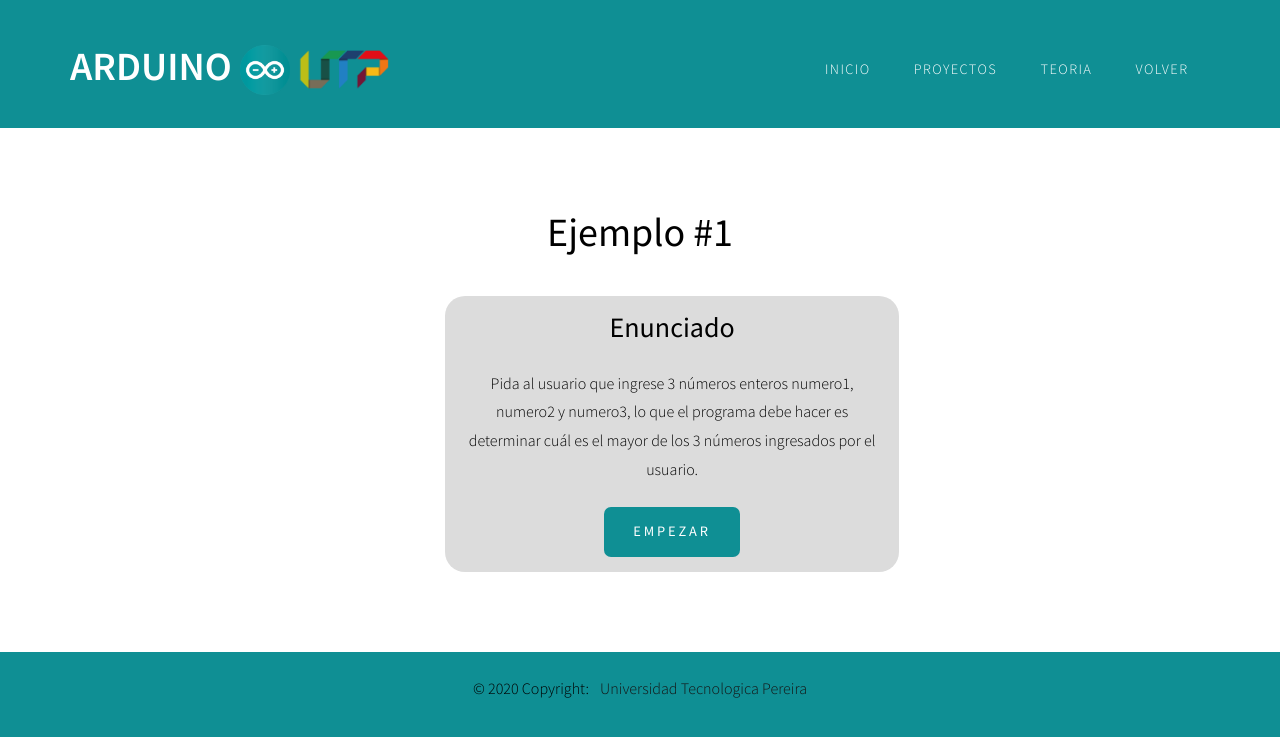
After one commit to juanesduque/EPBA, a Django app: page /condicionales/ejemplo-1 in a window 1280 px wide. The commit adds this page. Shown: the top 737 px of the page. Run offline with Django 3.2, Linux system fonts and the light colour scheme; some libraries are stand-ins or nearby versions.

Commit message:
14/01/2021 2:32

```diff
--- /dev/null
+++ b/templates/teoria/condicionales/ejemplos/ejemplo1.html
@@ -0,0 +1,202 @@
+{% extends 'base.html' %}
+
+{% load static %}
+
+{% block styles %}
+<link rel="stylesheet" href="{% static 'css/ejemplos.css' %}" type="text/css" media="all">
+{% endblock styles %}
+
+{% block headers %}
+<div id="header-wrapper">
+    <div id="header" class="container row">
+        <div id="logo">
+            <h1>
+                <a href="{% url 'main_app:main' %}">Arduino</a>
+                <img src="{% static 'Im/arduino.png' %}">
+                <img src="{% static 'Im/UTP.png' %}" style="width:8%;">
+            </h1>
+        </div>
+        <div id="menu">
+            <ul>
+                <li><a href="{% url 'main_app:main' %}" accesskey="1">Inicio</a></li>
+                <li><a href="/#page-wrapper" accesskey="2">Proyectos</a></li>
+                <li><a href="/#page-wrapper1" accesskey="3">Teoria</a></li>
+                <li><a href="/condicionales#ejemplos" accesskey="4">Volver</a></li>
+            </ul>
+        </div>
+    </div>
+</div>
+{% endblock headers %}
+
+{% block content %}
+<!-- Enunciado -->
+<div class="row mx-auto content" id="enunciado">
+    <div class="row mx-auto">
+        <div class="col-md-12 text-center">
+            <h1 style="padding-bottom: 1em;">Ejemplo #1</h1>
+            <div class="col-md-5" id="mod">
+                <h3>Enunciado</h3><br>
+                <p>
+                    Pida al usuario que ingrese 3 números enteros numero1, numero2 y numero3, lo que el programa debe hacer
+                    es determinar cuál es el mayor de los 3 números ingresados por el usuario.
+                </p>
+                <a href="#" id="empezar" class="button">Empezar</a>
+            </div>
+        </div>
+    </div>
+</div>
+<!-- Código -->
+<div class="row mx-auto content desactivate" id="content">
+    <div class="col-md-5 mx-auto mod1" id="mod1">
+        <h3>Solución</h3>
+        <br>
+        <div class="text-justify mt-2">
+            <pre>
+                  <code class="language-c++">
+<span id="1"><span class="pr-n mr-3" style="color: blue;"> 1</span>int numero1;</span>
+<span id="2"><span class="pr-n mr-3" style="color: blue;"> 2</span>int numero2;</span>
+<span id="3"><span class="pr-n mr-3" style="color: blue;"> 3</span>int numero3;</span>
+<span id="4"><span class="pr-n mr-3" style="color: blue;"> 4</span>int mayor;</span>
+<span id="5"><span class="pr-n mr-3" style="color: blue;"> 5</span>void setup(){</span>
+<span id="6"><span class="pr-n mr-3" style="color: blue;"> 6</span>    Serial.begin(9600);</span>
+<span id="7"><span class="pr-n mr-3" style="color: blue;"> 7</span>}</span>
+<span id="8"><span class="pr-n mr-3" style="color: blue;"> 8</span>void loop(){</span>
+<span id="9"><span class="pr-n mr-3" style="color: blue;"> 9</span>   numero1 = Serial.read();</span>
+<span id="10"><span class="pr-n mr-3" style="color: blue;">10</span>    numero2 = Serial.read();</span>
+<span id="11"><span class="pr-n mr-3" style="color: blue;">11</span>    numero3 = Serial.read();</span>
+<span id="12"><span class="pr-n mr-3" style="color: blue;">12</span>    mayor = numero1;</span>
+<span id="13"><span class="pr-n mr-3" style="color: blue;">13</span>    if(mayor < numero2){</span>
+<span id="14"><span class="pr-n mr-3" style="color: blue;">14</span>        mayor = numero2;</span>
+<span id="15"><span class="pr-n mr-3" style="color: blue;">15</span>    }</span>
+<span id="16"><span class="pr-n mr-3" style="color: blue;">16</span>    if(mayor < numero3){</span>
+<span id="17"><span class="pr-n mr-3" style="color: blue;">17</span>        mayor = numero3;</span>
+<span id="18"><span class="pr-n mr-3" style="color: blue;">18</span>    }</span>
+<span id="19"><span class="pr-n mr-3" style="color: blue;">19</span>    Serial.print("El número mayor es: ");</span>
+<span id="20"><span class="pr-n mr-3" style="color: blue;">20</span>    Serial.println(mayor);</span>
+<span id="21"><span class="pr-n mr-3" style="color: blue;">21</span>}</span>
+                  </code>
+                </pre>
+        </div>
+        <div id="entradas" class="desactivate">
+            <div class="form-group" id="contval0">
+                <input type="text" clase="form-control" id="val0" style="width: 80%; border-color: rgb(220, 220, 220);"
+                    placeholder="Ingrese un numero">
+            </div>
+            <div class="form-group desactivate" id="contval1">
+                <input type="text" clase="form-control" id="val1" style="width: 80%; border-color: rgb(220, 220, 220);"
+                    placeholder="Ingrese otro numero">
+            </div>
+            <div class="form-group desactivate" id="contval2">
+                <input type="text" clase="form-control" id="val2" style="width: 80%; border-color: rgb(220, 220, 220);"
+                    placeholder="Ingrese otro numero">
+            </div>
+        </div>
+        <div id="salida" class="desactivate">
+            <p>
+                El número mayor es: <span id="resultado"></span>
+            </p>
+        </div>
+        <div class="botones">
+            <a href="#" class="button" id="ejecutar">Ejecutar</a>
+            <a href="#" class="button desactivate" id="siguiente_">Siguiente</a>
+            <a href="#" class="button desactivate" id="reiniciar_">Reiniciar</a>
+        </div>
+    </div>
+    <!-- Explicación -->
+    <div class="col-md-5 mx-auto mod1 desactivate" id="expli">
+        <h3>Explicación</h3>
+        <br>
+        <pre>
+        <code class="language-c++ text-justify">
+<span id=""><span class="pr-n mr-3" style="color: blue;"> 1</span>Se declara la variable de tipo entero en la cual se va a almacenar el primer número ingresado por teclado.</span>
+<span id=""><span class="pr-n mr-3" style="color: blue;"> 2</span>Se declara la variable de tipo entero en la cual se va a almacenar el segundo número ingresado por teclado.</span>
+<span id=""><span class="pr-n mr-3" style="color: blue;"> 3</span>Se declara la variable de tipo entero en la cual se va a almacenar el tercer número ingresado por teclado.</span>
+<span id=""><span class="pr-n mr-3" style="color: blue;"> 4</span>Se declara la variable de tipo entero en la cual se va a almacenar el número mayor.</span>
+<span id=""><span class="pr-n mr-3" style="color: blue;"> 5</span>Se inicia el ciclo la función de configuración principal del programa.</span>
+<span id=""><span class="pr-n mr-3" style="color: blue;"> 6</span>Ahora se da inicio a la comunicación serial a una velocidad de 9600 baudios.</span>
+<span id=""><span class="pr-n mr-3" style="color: blue;"> 7</span>Luego, se finzaliza la función de configuración.</span>
+<span id=""><span class="pr-n mr-3" style="color: blue;"> 8</span>Se inicializa también la función de ciclo infinito del programa en el cual se pone todo el código que se desee ejecutar.</span>
+<span id=""><span class="pr-n mr-3" style="color: blue;"> 9</span>Una vez abierto, se guarda el valor ingresado por teclado en la variable correspondiente al número 1.</span>
+<span id=""><span class="pr-n mr-3" style="color: blue;">10</span>Se guarda el valor ingresado por teclado en la variable correspondiente al número 2.</span>
+<span id=""><span class="pr-n mr-3" style="color: blue;">11</span>Se guarda el valor ingresado por teclado en la variable correspondiente al número 3.</span>
+<span id=""><span class="pr-n mr-3" style="color: blue;">12</span>Ahora se iguala la variable mayor a el primer número.</span>
+<span id=""><span class="pr-n mr-3" style="color: blue;">13</span>Se verifica si la variable mayor es menor que el número 2 utilizando la estructura if.</span>
+<span id=""><span class="pr-n mr-3" style="color: blue;">14</span>De cumplirse la condición anterior, se iguala la variable mayor al número 2.</span>
+<span id=""><span class="pr-n mr-3" style="color: blue;">15</span>Se cierra la estructura if.</span>
+<span id=""><span class="pr-n mr-3" style="color: blue;">16</span>Se verifica si la variable mayor es menor que el número 3 utilizando la estructura if.</span>
+<span id=""><span class="pr-n mr-3" style="color: blue;">17</span>De cumplirse la condición anterior, se iguala la variable mayor al número 3.</span>
+<span id=""><span class="pr-n mr-3" style="color: blue;">18</span>Se cierra la estructura if.</span>
+<span id=""><span class="pr-n mr-3" style="color: blue;">19</span>Se imprime un mensaje previo el cual acompaña el resultado obtenido al hacer las comparaciones.</span>
+<span id=""><span class="pr-n mr-3" style="color: blue;">20</span>Se imprime el número mayor.</span>
+<span id=""><span class="pr-n mr-3" style="color: blue;">21</span>Se termina la función de ciclo infinito.</span>
+        </code>
+      </pre>
+    </div>
+</div>
+</div>
+{% endblock content %}
+
+{% block scripts %}
+<script>
+    var num_entradas = 3,
+        cont = 0,
+        valores = []
+
+    document.getElementById('empezar').addEventListener('click', mostrar)
+
+    function mostrar() {
+        document.getElementById('enunciado').className = 'desactivate'
+        document.getElementById('content').className = 'row mx-auto content'
+    }
+
+    document.getElementById('ejecutar').addEventListener('click', () => {
+        document.getElementById('entradas').className = ''
+        document.getElementById('ejecutar').className = 'desactivate'
+        document.getElementById('siguiente_').className = 'button'
+    })
+
+    document.getElementById('siguiente_').addEventListener('click', () => {
+        var id_select = 'val' + cont,
+            valor_entrada = parseInt(document.getElementById(id_select).value)
+
+
+        if (!isNaN(valor_entrada)) {
+            cont++
+            valores.push(valor_entrada)
+            mayor = valores[0]
+            if(mayor<valores[1]){
+                mayor = valores[1]
+            }
+            if(mayor<valores[2]){
+                mayor = valores[2]
+            }
+
+            if (cont == num_entradas) {
+                document.getElementById('entradas').className = 'desactivate'
+                document.getElementById('siguiente_').className = 'desactivate'
+                document.getElementById('reiniciar_').className = 'button'
+                document.getElementById('salida').className = ''
+                document.getElementById('resultado').innerHTML = mayor
+                document.getElementById('expli').className = 'col-md-5 mx-auto mod1'
+            } else {
+                var cont_ante = cont - 1
+                document.getElementById('contval' + cont).classList.remove('desactivate')
+                document.getElementById('contval' + cont_ante).classList.add('desactivate')
+            }
+
+        } else {
+            Swal.fire({
+                icon: 'error',
+                title: 'Dato no valido',
+                text: 'Ingrese un dato númerico!',
+            })
+        }
+
+    })
+
+    document.getElementById('reiniciar_').addEventListener('click', () => {
+        location.reload()
+    })
+
+</script>
+{% endblock scripts %}
```
Also changed, not shown: templates/teoria/condicionales/condicionales.html (+6 -6 lines), templates/teoria/condicionales/ejemplos/ejemplo2.html (+184 -0 lines), templates/teoria/condicionales/ejemplos/ejemplo3.html (+185 -0 lines), templates/teoria/operadores/ejemplos/ejemplo1.html (+5 -5 lines), templates/teoria/operadores/ejemplos/ejemplo2.html (+5 -5 lines), templates/teoria/operadores/ejemplos/ejemplo3.html (+6 -7 lines), templates/teoria/operadores/ejemplos/ejemplo4.html (+6 -7 lines), templates/teoria/operadores/ejemplos/ejemplo5.html (+6 -7 lines), templates/teoria/operadores/ejemplos/ejemplo6.html (+6 -7 lines), templates/teoria/variables/ejemplos/ejemplo1.html (+4 -4 lines), templates/teoria/variables/ejemplos/ejemplo2.html (+4 -4 lines), templates/teoria/variables/ejemplos/ejemplo3.html (+4 -4 lines), templates/teoria/variables/ejemplos/ejemplo4.html (+4 -4 lines), templates/teoria/variables/ejemplos/ejemplo5.html (+4 -4 lines), 3 more files.
